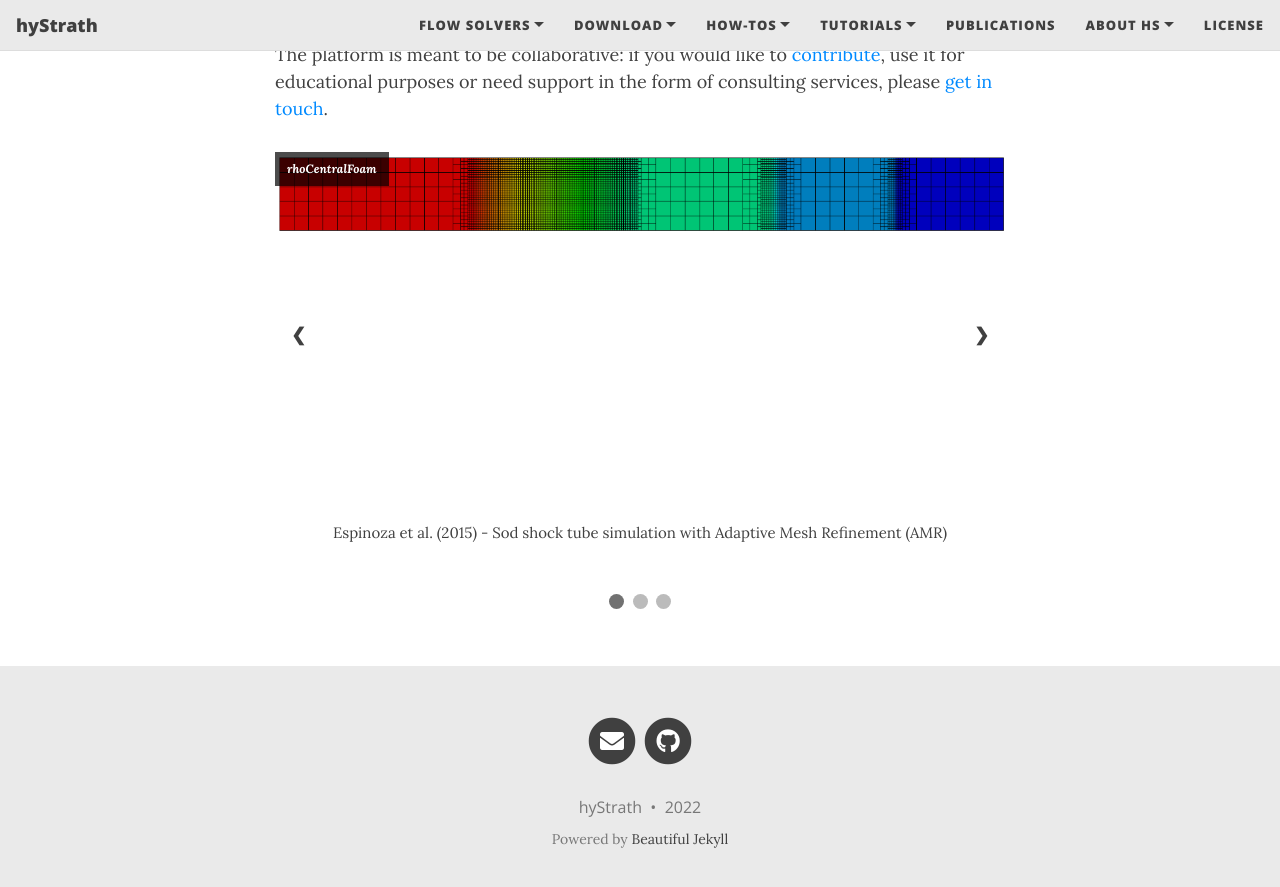
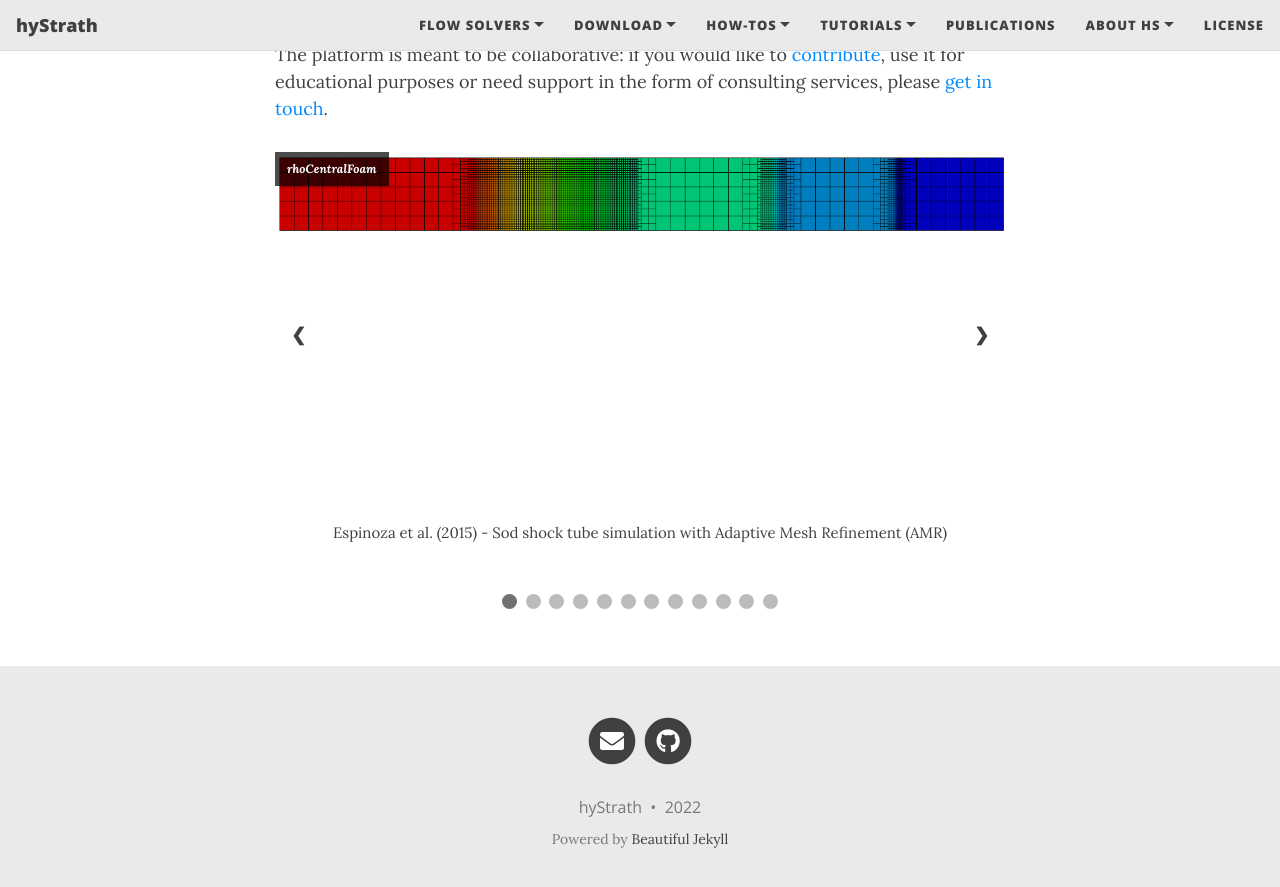
Before and after one commit to hystrath/hystrath.github.io, a Jekyll site: the page built from test2.md, in a window 1280 px wide and 900 px high, scrolled down 518 px. Shown: the top 887 px of the window. Built offline with Jekyll 4.4.1, drawn with Linux system fonts in a browser that asks for light colours; nearby versions of some CDN libraries.

Commit message:
Editing pages

```diff
--- a/test2.md
+++ b/test2.md
@@ -105,9 +105,16 @@ The platform is meant to be collaborative: if you would like to <a href="https:/
   <span class="dot" onclick="currentSlide(1)"></span>
   <span class="dot" onclick="currentSlide(2)"></span>
   <span class="dot" onclick="currentSlide(3)"></span>
+  <span class="dot" onclick="currentSlide(4)"></span>
+  <span class="dot" onclick="currentSlide(5)"></span>
+  <span class="dot" onclick="currentSlide(6)"></span>
+  <span class="dot" onclick="currentSlide(7)"></span>
+  <span class="dot" onclick="currentSlide(8)"></span>
+  <span class="dot" onclick="currentSlide(9)"></span>
+  <span class="dot" onclick="currentSlide(10)"></span>
+  <span class="dot" onclick="currentSlide(11)"></span>
+  <span class="dot" onclick="currentSlide(12)"></span>
 </div>
-
-
 
 
 
```
